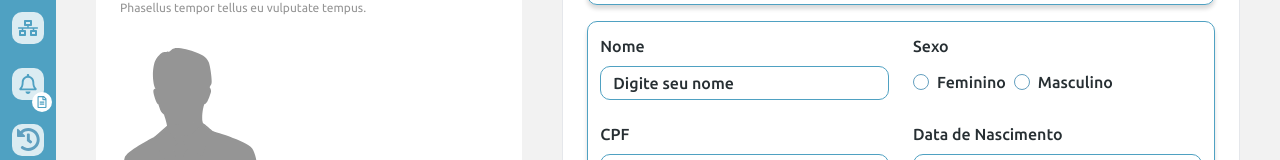
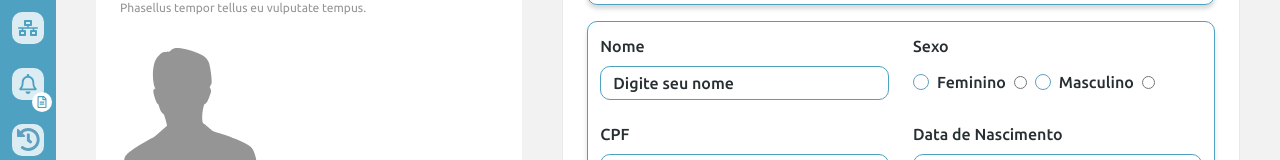
Before and after one commit to Leonardo-Maciel-S/Desafio-Sea, a React (Vite) app: page /employees in a window 1280 px wide. Both pictures are taken after a click on the button "+ Adicionar Funcionário". Shown: the part 344-504 px from the top of the page. Built offline with nearby package versions, Linux system fonts and the light colour scheme; data requests are answered from the project's data file.

Commit message:
fix: bug gender error not resolve

```diff
--- a/src/components/inputs/InputRadio.tsx
+++ b/src/components/inputs/InputRadio.tsx
@@ -1,4 +1,5 @@
-import { type HTMLAttributes, useState } from "react";
+import { type HTMLAttributes, useContext, useState } from "react";
+import { NewEmployeeContext } from "../../context/NewEmployeeContext";
 
 interface InputRadioProps extends HTMLAttributes<HTMLInputElement> {
 	setInputGender: React.Dispatch<React.SetStateAction<string>>;
@@ -18,28 +19,45 @@ const InputRadio = ({ setInputGender }: InputRadioProps) => {
 		setInputGender("masculino");
 	};
 
+	const context = useContext(NewEmployeeContext);
+	if (!context) return;
+	const {
+		register,
+		formState: { errors },
+	} = context.formMethods;
+
 	return (
-		<div className="flex gap-2 items-center h-8">
-			<button
-				type="button"
-				onClick={() => handleClick("female")}
-				className="flex items-center justify-center gap-2 "
+		<div className="flex gap-2 items-center h-8 ">
+			<button type="button" onClick={() => handleClick("female")} className="">
+				<label
+					htmlFor="female"
+					className="flex items-center justify-center gap-2"
 				>
 					<div
 						className={`${selected === "female" && "bg-default"} size-4 border border-bgRadio rounded-full transition-all delay-75 linear`}
 					/>
 					<span>Feminino</span>
+
+					<input
+						type="radio"
+						id="female"
+						{...register("gender")}
+						value="female"
+					/>
+				</label>
 			</button>
 
-			<button
-				type="button"
-				onClick={() => handleClick("male")}
+			<button type="button" onClick={() => handleClick("male")}>
+				<label
+					htmlFor="male"
 					className="flex items-center justify-center gap-2 "
 				>
 					<div
 						className={`${selected === "male" && "bg-default"} size-4 border border-bgRadio rounded-full transition-all delay-75 linear`}
 					/>
 					<span>Masculino</span>
+					<input type="radio" id="male" {...register("gender")} value="male" />
+				</label>
 			</button>
 		</div>
 	);
```
Lines whose indentation alone changed are shown as unchanged.
